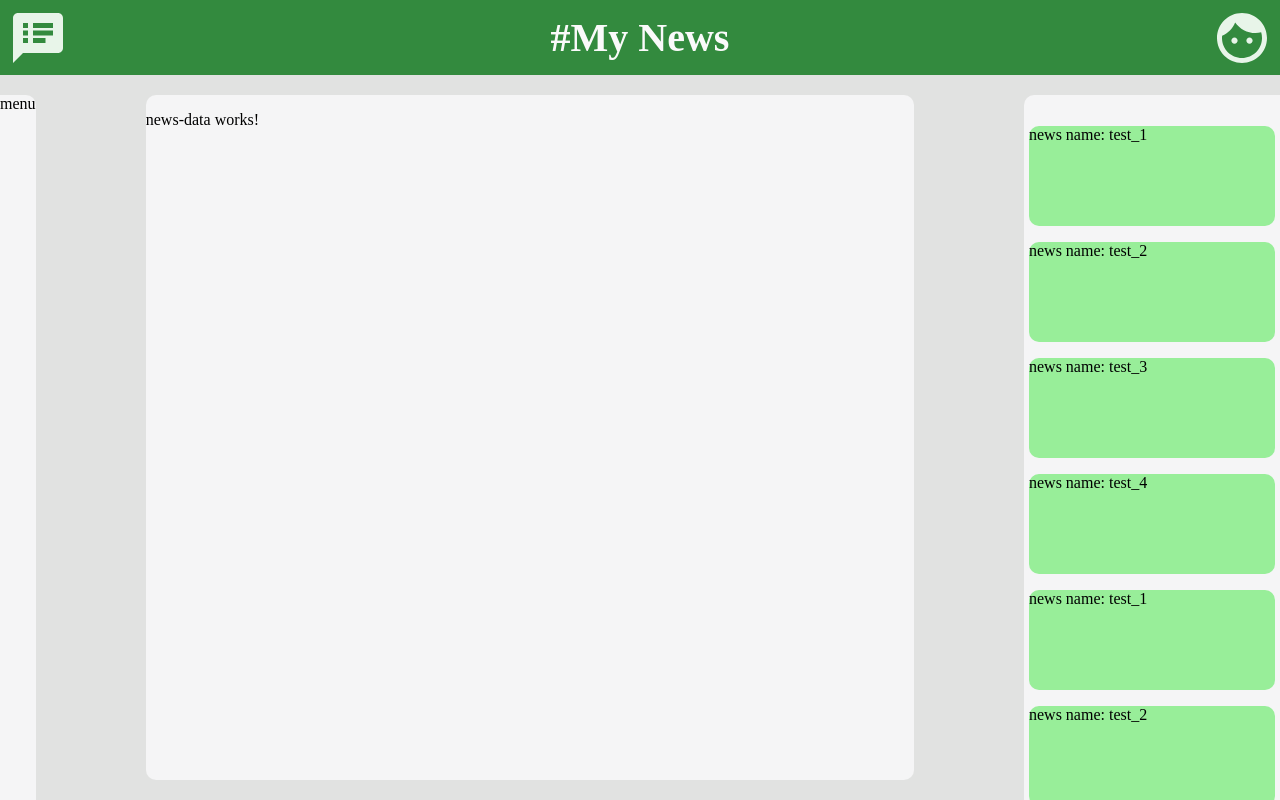
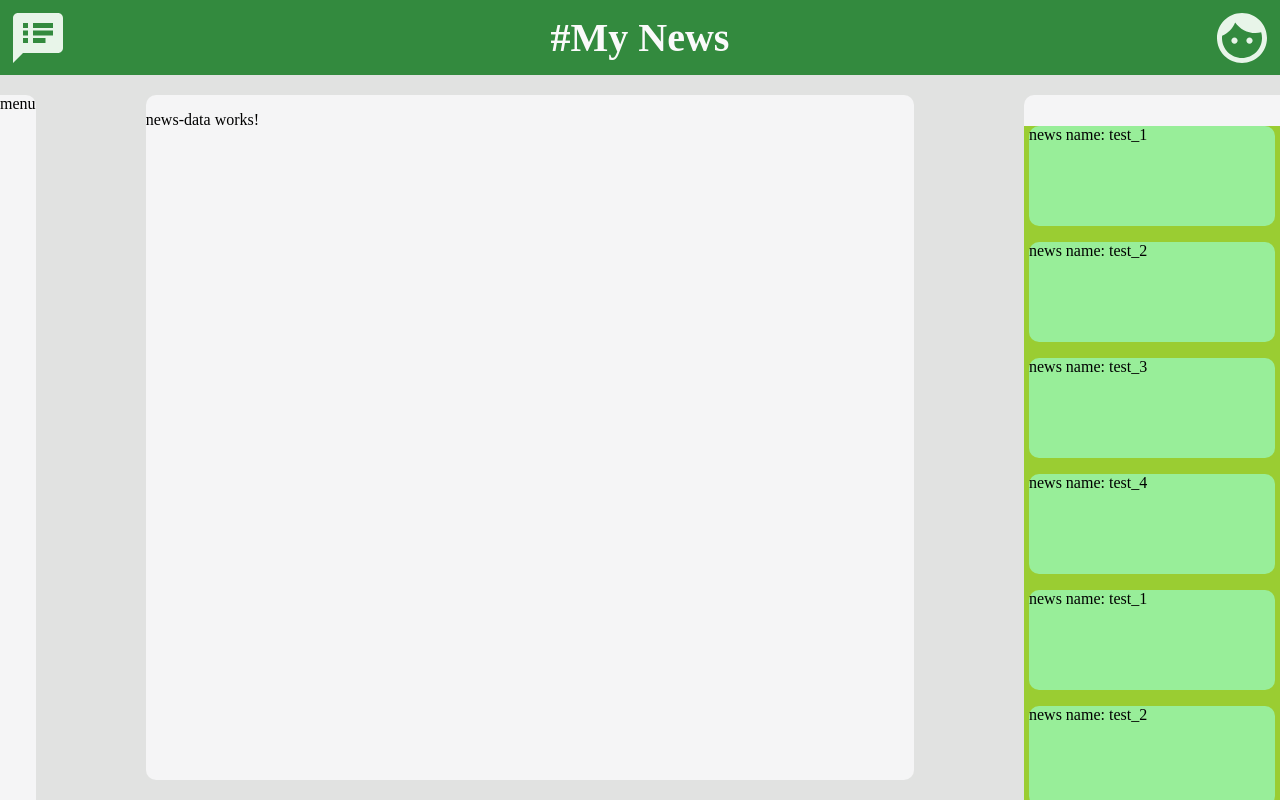
Before and after one commit to orelll/zaprogramowani_angular, an Angular app: page / in a window 1280 px wide. Built offline with nearby package versions, Linux system fonts and the light colour scheme.

Commit message:
koniec lekcji 9

```diff
--- a/src/app/komponenty/news-dashboard/news-dashboard.component.html
+++ b/src/app/komponenty/news-dashboard/news-dashboard.component.html
@@ -1,3 +1,3 @@
-<div class="dashboard-item">
+<div class="dashboard-item" (click)='toggleSize()'>
     <p>news name: {{ newsName }}</p>
 </div>
--- a/src/app/komponenty/news-dashboard/news-dashboard.component.ts
+++ b/src/app/komponenty/news-dashboard/news-dashboard.component.ts
@@ -1,4 +1,4 @@
-import { Component, Input, OnInit } from '@angular/core';
+import { Component, EventEmitter, Input, OnInit, Output } from '@angular/core';
 
 @Component({
   selector: 'app-news-dashboard',
@@ -8,10 +8,14 @@ import { Component, Input, OnInit } from '@angular/core';
 export class NewsDashboardComponent implements OnInit {
 
   @Input() newsName: string = '';
+  @Output() onClick = new EventEmitter<void>();
 
   constructor() { }
 
   ngOnInit(): void {
   }
 
+  toggleSize(){
+    this.onClick.emit();
+  }
 }
--- a/src/app/komponenty/news-list/news-list.component.css
+++ b/src/app/komponenty/news-list/news-list.component.css
@@ -1,3 +1,11 @@
 ul{
     padding: 0;
 }
+
+.minimized{
+    background-color: tomato;
+}
+
+.maximized{
+    background-color: yellowgreen;
+}
--- a/src/app/komponenty/news-list/news-list.component.html
+++ b/src/app/komponenty/news-list/news-list.component.html
@@ -1,5 +1,7 @@
-<div>
+<div [ngClass]="shouldBeMaximized==true ? 'maximized' : 'minimized'">
     <ul *ngFor='let news of newsList'>
-        <app-news-dashboard [newsName]="news"></app-news-dashboard>
+        <app-news-dashboard [newsName]="news"
+        (onClick)="changeSize()">
+    </app-news-dashboard>
     </ul>
 </div>
--- a/src/app/komponenty/news-list/news-list.component.ts
+++ b/src/app/komponenty/news-list/news-list.component.ts
@@ -8,10 +8,15 @@ import { Component, OnInit } from '@angular/core';
 export class NewsListComponent implements OnInit {
 
   public newsList: string[] = ['test_1', 'test_2', 'test_3', 'test_4','test_1', 'test_2', 'test_3', 'test_4','test_1', 'test_2', 'test_3', 'test_4',];
+  public shouldBeMaximized: boolean = true;
 
   constructor() { }
 
   ngOnInit(): void {
   }
 
+  changeSize():void {
+    console.log('hello from parent!');
+    this.shouldBeMaximized = false;
+  }
 }
```
